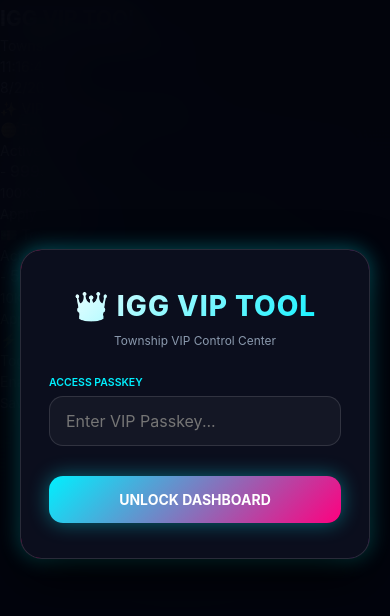
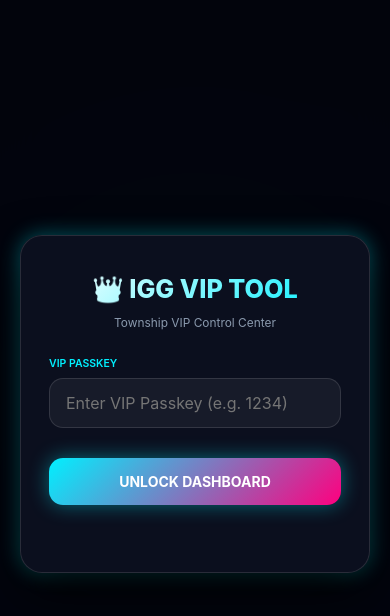
Before and after one commit to Aditya4650-am/zenitsu-vip-editor, a website: page public/index.html in a window 390 px wide. Shown: the part 18-634 px from the top of the page. Drawn offline with Linux system fonts and the light colour scheme.

Commit message:
Update index.html

```diff
--- a/public/index.html
+++ b/public/index.html
@@ -45,22 +45,12 @@
       --transition-smooth: 0.4s cubic-bezier(0.16, 1, 0.3, 1);
     }
 
-    body.theme-rgb-rainbow { --primary-rgb: 0, 240, 255; --secondary-rgb: 255, 0, 127; }
-    body.theme-neon-blue { --primary-rgb: 0, 162, 255; --secondary-rgb: 0, 240, 255; }
-    body.theme-cyber-purple { --primary-rgb: 170, 0, 255; --secondary-rgb: 255, 0, 170; }
-    body.theme-emerald-glow { --primary-rgb: 0, 255, 136; --secondary-rgb: 0, 200, 255; }
-    body.theme-crimson-flame { --primary-rgb: 255, 50, 50; --secondary-rgb: 255, 150, 0; }
-
-    /* ==========================================================================
-       2. RESET & BASE STYLES
-       ========================================================================== */
     * {
       box-sizing: border-box;
       margin: 0;
       padding: 0;
       touch-action: manipulation;
       -webkit-tap-highlight-color: transparent;
-      user-select: none;
     }
 
     html, body {
@@ -74,7 +64,7 @@
       line-height: 1.5;
     }
 
-    input, button, select, textarea {
+    input, button, select {
       font-family: inherit;
       color: inherit;
       outline: none;
@@ -87,19 +77,7 @@
       user-select: text;
     }
 
-    /* ==========================================================================
-       3. BACKGROUND ANIMATION & RGB EFFECTS
-       ========================================================================== */
-    #canvas-particles {
-      position: fixed;
-      top: 0;
-      left: 0;
-      width: 100%;
-      height: 100%;
-      z-index: 0;
-      pointer-events: none;
-    }
-
+    /* BACKGROUND ANIMATIONS */
     .aurora-bg {
       position: fixed;
       top: -50%;
@@ -109,8 +87,7 @@
       z-index: 0;
       pointer-events: none;
       background: radial-gradient(circle at 50% 50%, rgba(var(--primary-rgb), 0.15), transparent 40%),
-                  radial-gradient(circle at 80% 20%, rgba(var(--secondary-rgb), 0.12), transparent 35%),
-                  radial-gradient(circle at 20% 80%, rgba(var(--accent-rgb), 0.15), transparent 40%);
+                  radial-gradient(circle at 80% 20%, rgba(var(--secondary-rgb), 0.12), transparent 35%);
       animation: auroraRotate 30s linear infinite;
     }
 
@@ -119,22 +96,7 @@
       100% { transform: rotate(360deg); }
     }
 
-    .scanline {
-      position: fixed;
-      top: 0;
-      left: 0;
-      width: 100%;
-      height: 100%;
-      background: linear-gradient(rgba(18, 16, 16, 0) 50%, rgba(0, 0, 0, 0.25) 50%);
-      background-size: 100% 4px;
-      z-index: 1;
-      pointer-events: none;
-      opacity: 0.6;
-    }
-
-    /* ==========================================================================
-       4. LOGIN GATE OVERLAY
-       ========================================================================== */
+    /* LOGIN OVERLAY */
     #login-overlay {
       position: fixed;
       inset: 0;
@@ -145,53 +107,30 @@
       padding: 20px;
       background: rgba(3, 5, 13, 0.95);
       backdrop-filter: blur(20px);
-      transition: opacity 0.6s ease, visibility 0.6s ease, transform 0.6s ease;
+      transition: opacity 0.5s ease, visibility 0.5s ease;
     }
 
     #login-overlay.hidden {
       opacity: 0;
       visibility: hidden;
-      transform: scale(1.08);
       pointer-events: none;
     }
 
     .login-card {
       position: relative;
       width: 100%;
-      max-width: 420px;
+      max-width: 400px;
       padding: 35px 28px;
-      background: rgba(13, 17, 33, 0.85);
+      background: rgba(13, 17, 33, 0.9);
       border-radius: var(--radius-lg);
       border: 1px solid var(--border-glass);
       box-shadow: 0 20px 50px rgba(0, 0, 0, 0.8), var(--glow-primary);
       text-align: center;
-      overflow: hidden;
-    }
-
-    .login-card::before {
-      content: '';
-      position: absolute;
-      inset: -2px;
-      border-radius: var(--radius-lg);
-      padding: 2px;
-      background: linear-gradient(90deg, var(--primary), var(--secondary), var(--accent), var(--primary));
-      background-size: 300% 300%;
-      -webkit-mask: linear-gradient(#fff 0 0) content-box, linear-gradient(#fff 0 0);
-      -webkit-mask-composite: xor;
-      mask-composite: exclude;
-      animation: rgbBorder 4s linear infinite;
-    }
-
-    @keyframes rgbBorder {
-      0% { background-position: 0% 50%; }
-      50% { background-position: 100% 50%; }
-      100% { background-position: 0% 50%; }
     }
 
     .login-header h1 {
-      font-size: 2rem;
+      font-size: 1.8rem;
       font-weight: 800;
-      letter-spacing: 1px;
       background: linear-gradient(135deg, #fff, var(--primary));
       -webkit-background-clip: text;
       -webkit-text-fill-color: transparent;
@@ -205,8 +144,7 @@
     }
 
     .input-group {
-      position: relative;
-      margin-bottom: 20px;
+      margin-bottom: 15px;
       text-align: left;
     }
 
@@ -222,17 +160,22 @@
     .input-wrapper input {
       width: 100%;
       padding: 14px 16px;
-      background: rgba(255, 255, 255, 0.04);
+      background: rgba(255, 255, 255, 0.05);
       border: 1px solid var(--border-glass);
       border-radius: var(--radius-md);
       color: #fff;
       transition: var(--transition-fast);
     }
 
+    .input-wrapper input:focus {
+      border-color: var(--primary);
+      box-shadow: 0 0 10px rgba(var(--primary-rgb), 0.3);
+    }
+
     .btn-login {
       width: 100%;
       padding: 15px;
-      margin-top: 10px;
+      margin-top: 15px;
       border-radius: var(--radius-md);
       background: linear-gradient(135deg, var(--primary), var(--secondary));
       color: #fff;
@@ -242,12 +185,92 @@
       box-shadow: var(--glow-primary);
       transition: var(--transition-fast);
     }
+
+    .btn-login:active {
+      transform: scale(0.98);
+    }
+
+    .login-error {
+      margin-top: 12px;
+      color: var(--neon-red);
+      font-size: 0.85rem;
+      font-weight: 600;
+      min-height: 20px;
+    }
+
+    /* MAIN APP STYLES */
+    #app-container {
+      position: relative;
+      z-index: 2;
+      width: 100%;
+      min-height: 100vh;
+      display: flex;
+      flex-direction: column;
+    }
+
+    header {
+      display: flex;
+      align-items: center;
+      justify-content: space-between;
+      padding: 15px 20px;
+      background: rgba(3, 5, 13, 0.8);
+      backdrop-filter: blur(15px);
+      border-bottom: 1px solid var(--border-glass);
+    }
+
+    .brand-title h2 {
+      font-size: 1.1rem;
+      font-weight: 800;
+      color: var(--primary);
+    }
+
+    .brand-title p {
+      font-size: 0.7rem;
+      color: var(--text-muted);
+    }
+
+    .clock-time {
+      font-family: var(--font-mono);
+      font-size: 1rem;
+      color: var(--neon-gold);
+    }
+
+    main {
+      padding: 20px;
+      max-width: 1200px;
+      margin: 0 auto;
+      width: 100%;
+    }
+
+    .grid-container {
+      display: grid;
+      grid-template-columns: repeat(auto-fill, minmax(280px, 1fr));
+      gap: 18px;
+      margin-top: 20px;
+    }
+
+    .vip-card {
+      background: var(--bg-glass);
+      border: 1px solid var(--border-glass);
+      border-radius: var(--radius-md);
+      padding: 20px;
+    }
+
+    .btn-action {
+      width: 100%;
+      padding: 10px;
+      margin-top: 10px;
+      border-radius: var(--radius-sm);
+      background: rgba(var(--primary-rgb), 0.2);
+      border: 1px solid var(--primary);
+      color: #fff;
+      font-weight: 600;
+      cursor: pointer;
+    }
   </style>
 </head>
 <body>
   <div class="aurora-bg"></div>
-  <canvas id="canvas-particles"></canvas>
-  <div class="scanline"></div>
 
   <!-- LOGIN OVERLAY -->
   <div id="login-overlay">
@@ -257,140 +280,12 @@
         <p>Township VIP Control Center</p>
       </div>
       <div class="input-group">
-        <label>Access Passkey</label>
+        <label>VIP Passkey</label>
         <div class="input-wrapper">
-          <input type="password" id="passkey-input" placeholder="Enter VIP Passkey...">
+          <input type="password" id="passkey-input" placeholder="Enter VIP Passkey (e.g. 1234)">
         </div>
       </div>
       <button class="btn-login" id="btn-login-submit">UNLOCK DASHBOARD</button>
       <div class="login-error" id="login-error-msg"></div>
     </div>
   </div>
-
-  <!-- MAIN APP CONTAINER -->
-  <div id="app-container">
-    <header>
-      <div class="header-left">
-        <div class="menu-btn" id="drawer-toggle">☰</div>
-        <div class="brand-title">
-          <h2>IGG VIP TOOL</h2>
-          <p>Township VIP Control Center</p>
-        </div>
-      </div>
-      <div class="ist-clock-container">
-        <div class="clock-time" id="clock-time">00:00:00</div>
-        <div class="clock-date" id="clock-date">LIVE TIME</div>
-      </div>
-    </header>
-
-    <main>
-      <div class="section-title">✨ VIP Controls & Currencies</div>
-
-      <div class="grid-container">
-        <!-- Card 1: Coins -->
-        <div class="vip-card">
-          <div class="card-header">
-            <div class="card-title-group">
-              <span class="card-icon">🪙</span>
-              <span class="card-title">Township Coins</span>
-            </div>
-            <span class="card-badge">Active</span>
-          </div>
-          <div class="card-body">
-            <div class="numeric-control">
-              <button class="btn-step" onclick="adjustValue('coin-val', -10000)">-</button>
-              <input type="number" id="coin-val" class="num-input" value="999999">
-              <button class="btn-step" onclick="adjustValue('coin-val', 10000)">+</button>
-            </div>
-            <div class="preset-btns">
-              <button class="btn-preset" onclick="setValue('coin-val', 100000)">100K</button>
-              <button class="btn-preset" onclick="setValue('coin-val', 500000)">500K</button>
-              <button class="btn-preset" onclick="setValue('coin-val', 1000000)">1M</button>
-              <button class="btn-preset" onclick="setValue('coin-val', 9999999)">9.9M</button>
-            </div>
-            <button class="btn-action" onclick="applyFeature('Coins')">Apply Coins</button>
-          </div>
-        </div>
-
-        <!-- Card 2: Cash / T-Cash -->
-        <div class="vip-card">
-          <div class="card-header">
-            <div class="card-title-group">
-              <span class="card-icon">💵</span>
-              <span class="card-title">Township Cash</span>
-            </div>
-            <span class="card-badge">Active</span>
-          </div>
-          <div class="card-body">
-            <div class="numeric-control">
-              <button class="btn-step" onclick="adjustValue('cash-val', -5000)">-</button>
-              <input type="number" id="cash-val" class="num-input" value="50000">
-              <button class="btn-step" onclick="adjustValue('cash-val', 5000)">+</button>
-            </div>
-            <div class="preset-btns">
-              <button class="btn-preset" onclick="setValue('cash-val', 10000)">10K</button>
-              <button class="btn-preset" onclick="setValue('cash-val', 50000)">50K</button>
-              <button class="btn-preset" onclick="setValue('cash-val', 100000)">100K</button>
-              <button class="btn-preset" onclick="setValue('cash-val', 999999)">999K</button>
-            </div>
-            <button class="btn-action" onclick="applyFeature('T-Cash')">Apply Cash</button>
-          </div>
-        </div>
-
-        <!-- Card 3: Instant Speedup -->
-        <div class="vip-card">
-          <div class="card-header">
-            <div class="card-title-group">
-              <span class="card-icon">⚡</span>
-              <span class="card-title">Instant Speedup</span>
-            </div>
-            <span class="card-badge">Toggle</span>
-          </div>
-          <div class="card-body">
-            <div class="toggle-row">
-              <span class="toggle-label">Enable Speedup</span>
-              <label class="switch">
-                <input type="checkbox" id="toggle-speedup">
-                <span class="slider"></span>
-              </label>
-            </div>
-            <button class="btn-action" onclick="applyFeature('Speedup Mode')">Save Toggle State</button>
-          </div>
-        </div>
-      </div>
-    </main>
-  </div>
-
-  <script>
-    // Simple Clock
-    function updateClock() {
-      const now = new Date();
-      document.getElementById('clock-time').textContent = now.toLocaleTimeString();
-      document.getElementById('clock-date').textContent = now.toLocaleDateString();
-    }
-    setInterval(updateClock, 1000);
-    updateClock();
-
-    // Login logic
-    document.getElementById('btn-login-submit').addEventListener('click', function() {
-      document.getElementById('login-overlay').classList.add('hidden');
-    });
-
-    // Control functions
-    function adjustValue(id, amount) {
-      const input = document.getElementById(id);
-      let val = parseInt(input.value) || 0;
-      val = Math.max(0, val + amount);
-      input.value = val;
-    }
-
-    function setValue(id, val) {
-      document.getElementById(id).value = val;
-    }
-
-    function applyFeature(name) {
-      alert(name + ' settings saved!');
-    }
-  </script>
-</body>
-</html>
```
